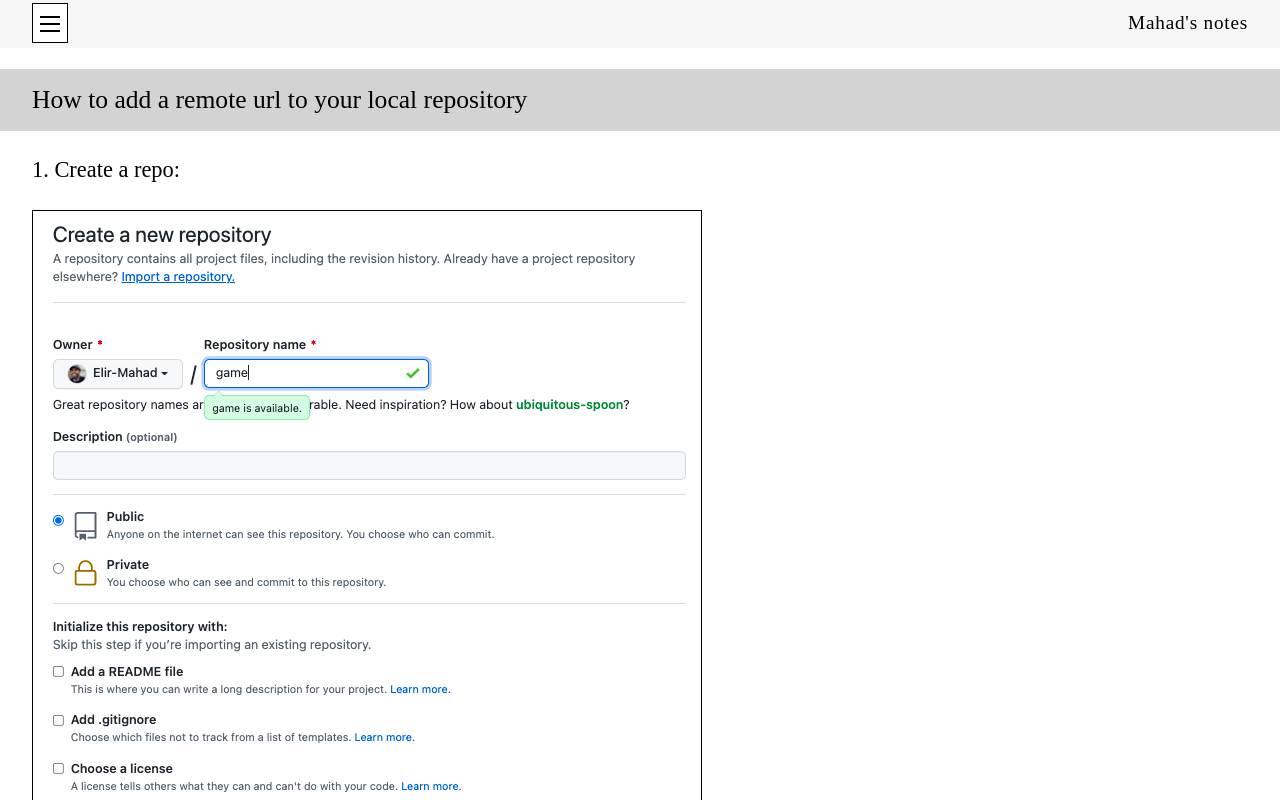
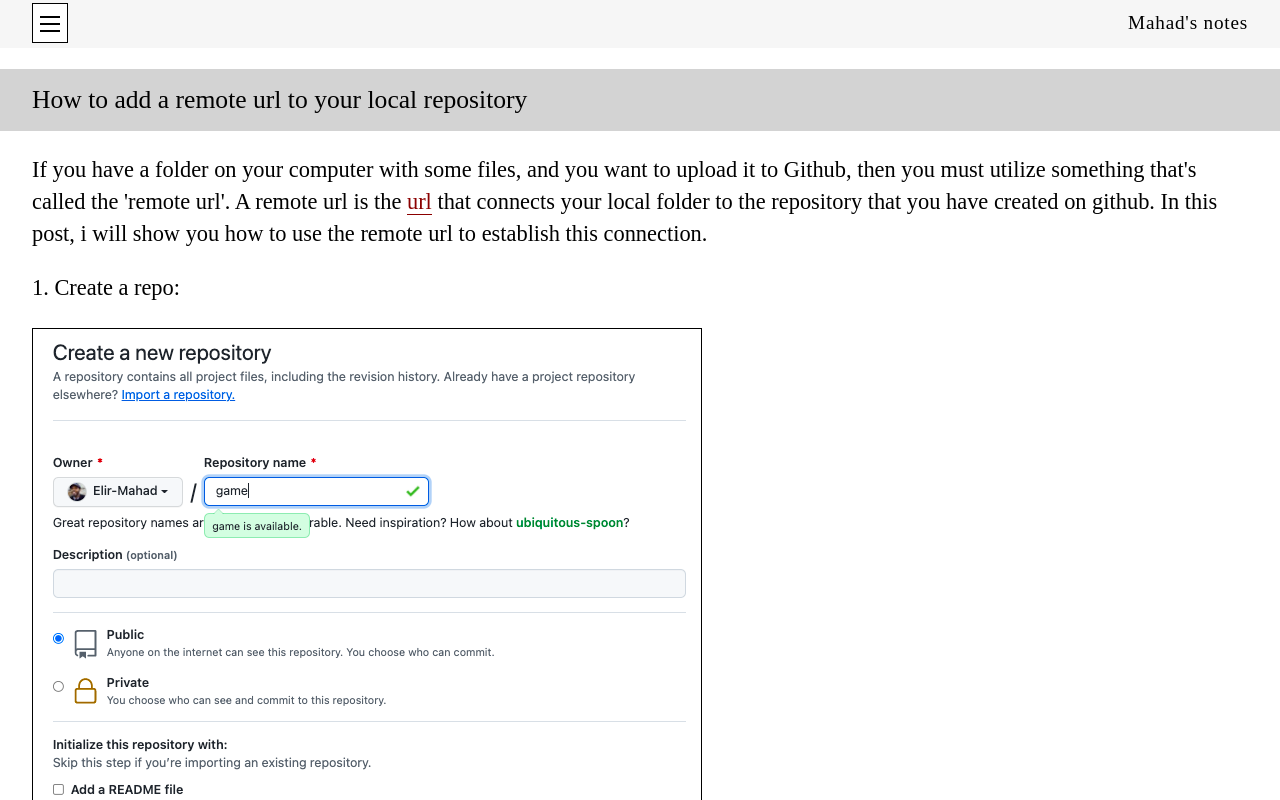
Before and after one commit to Elir-Mahad/notes-v1, a Next.js app: page /add-remote-url-to-local-repo in a window 1280 px wide. Shown: the top 800 px of the page. Built offline with nearby package versions, Linux system fonts and the light colour scheme.

Commit message:
Add a urllink styled component. Add intro to the blog post add-remote-url

```diff
--- a/pages/add-remote-url-to-local-repo.js
+++ b/pages/add-remote-url-to-local-repo.js
@@ -6,6 +6,7 @@
   PostTitle,
   Code,
   PicWrapper,
+  UrlLink,
 } from "../styles/Styles.js";
 import style from "../styles/Home.module.css";
 import createrepo from "../assets/createrepo.png";
@@ -30,6 +31,17 @@
         How to add a remote url to your local repository
       </PostTitle>
       <BlogBody className={style.weight100}>
+        <Sentence>
+          If you have a folder on your computer with some files, and you want to
+          upload it to Github, then you must utilize something that's called the
+          'remote url'. A remote url is the{" "}
+          <UrlLink href="https://www.techtarget.com/searchnetworking/definition/URL">
+            url
+          </UrlLink>{" "}
+          that connects your local folder to the repository that you have
+          created on github. In this post, i will show you how to use the remote
+          url to establish this connection.
+        </Sentence>
         <Sentence>1. Create a repo:</Sentence>
         <PicWrapper>
           <Image
--- a/styles/Styles.js
+++ b/styles/Styles.js
@@ -154,3 +154,8 @@
   padding-top: 1rem;
   padding-bottom: 1rem;
 `;
+
+export const UrlLink = styled.a`
+  color: darkred;
+  border-bottom: 1px solid darkred;
+`;
```
